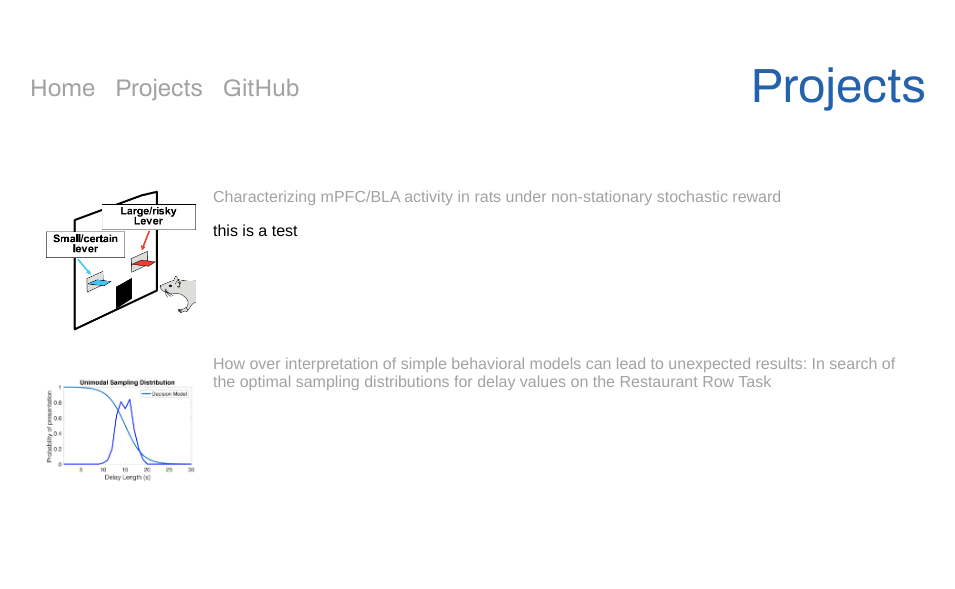
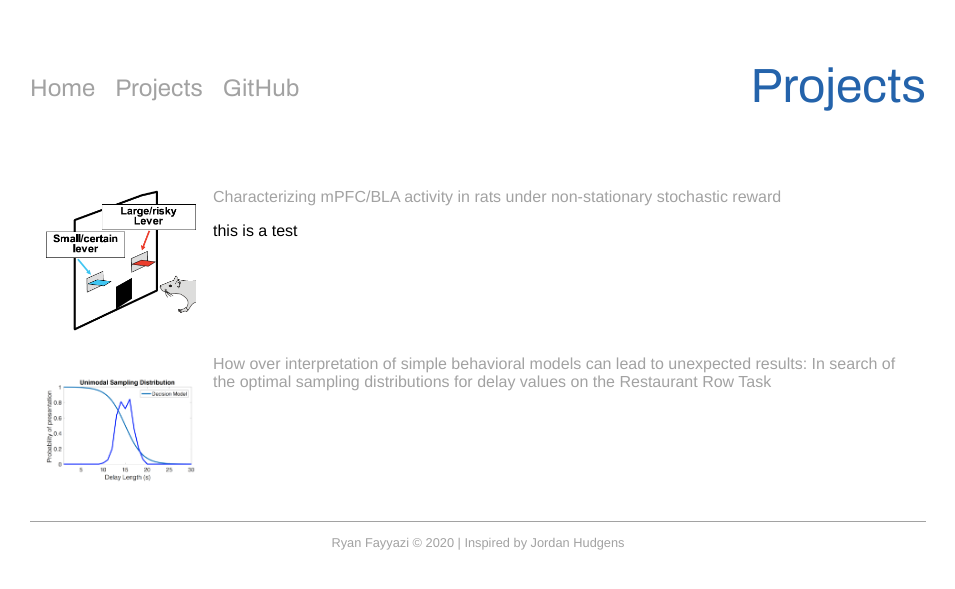
Before and after one commit to rfayyazi/rfayyazi.github.io, a Jekyll site: the page projects.html, which Jekyll copies as it is, in a window 1280 px wide. Shown: the top 589 px of the page, without its empty margins (162-1117 px from the left). Built offline with Jekyll 4.4.1, drawn with Linux system fonts in a browser that asks for light colours.

Commit message:
Update projects.html

```diff
--- a/projects.html
+++ b/projects.html
@@ -64,8 +64,8 @@
       </div>
     </div>
 
-<!--     <footer>
+    <footer>
       <p>Ryan Fayyazi &copy 2020 | Inspired by <a href="https://github.com/jordanhudgens/portfolio-html-site">Jordan Hudgens</a></p>
-    </footer> -->
+    </footer>
   </body>
 </html>
```
